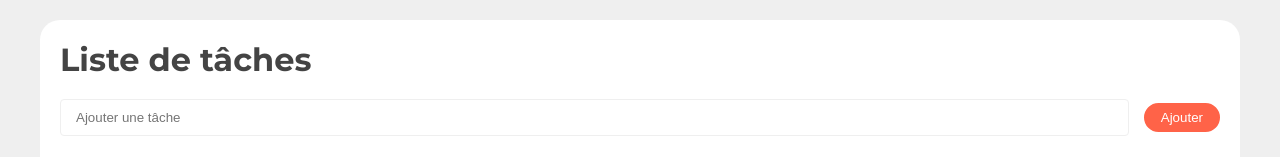
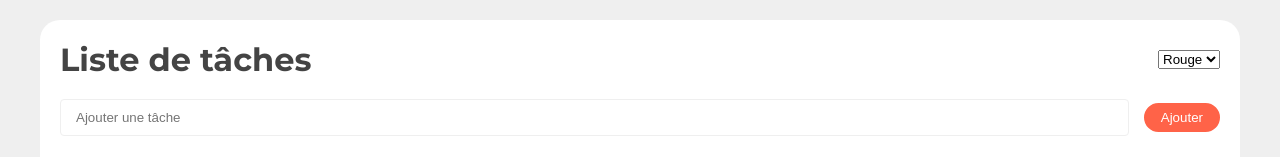
Before and after one commit to dymafr/react-c9-l8, a React (Create React App) app: page / in a window 1280 px wide. Shown: the top 157 px of the page. Built offline with nearby package versions, Linux system fonts and the light colour scheme.

Commit message:
1 file modified

```diff
--- a/src/App.js
+++ b/src/App.js
@@ -4,6 +4,7 @@ import AddTodo from './components/AddTodo';
 
 function App() {
   const [todoList, setTodoList] = useState([]);
+  const [theme, setTheme] = useState('primary');
 
   function addTodo(content) {
     const todo = {
@@ -54,10 +55,20 @@ function App() {
     );
   }
 
+  function handleThemeChange(e) {
+    setTheme(e.target.value);
+  }
+
   return (
     <div className="d-flex justify-content-center align-items-center p-20">
       <div className="card container p-20">
-        <h1 className="mb-20">Liste de tâches</h1>
+        <h1 className="mb-20 d-flex justify-content-center align-items-center">
+          <span className="flex-fill">Liste de tâches</span>
+          <select value={theme} onChange={handleThemeChange}>
+            <option value="primary">Rouge</option>
+            <option value="secondary">Bleu</option>
+          </select>
+        </h1>
         <AddTodo addTodo={addTodo} />
         <TodoList
           todoList={todoList}
```
